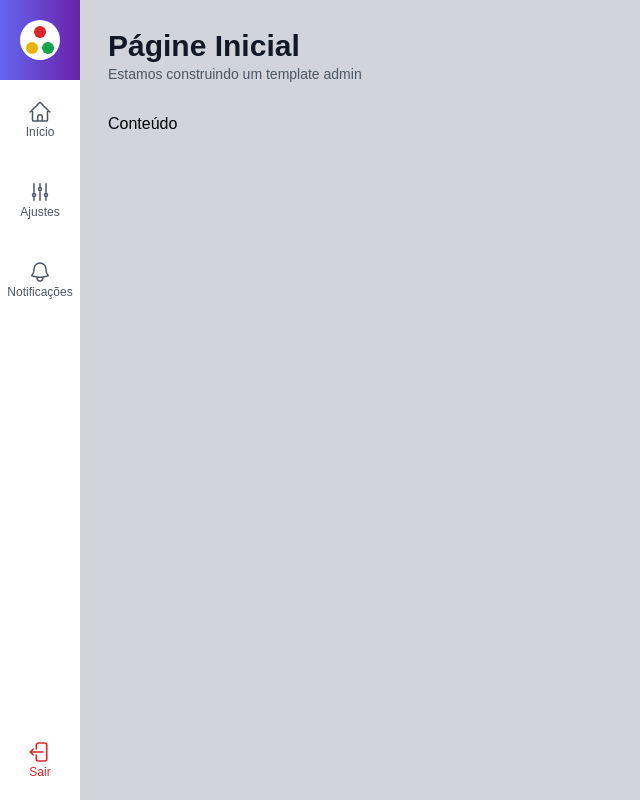
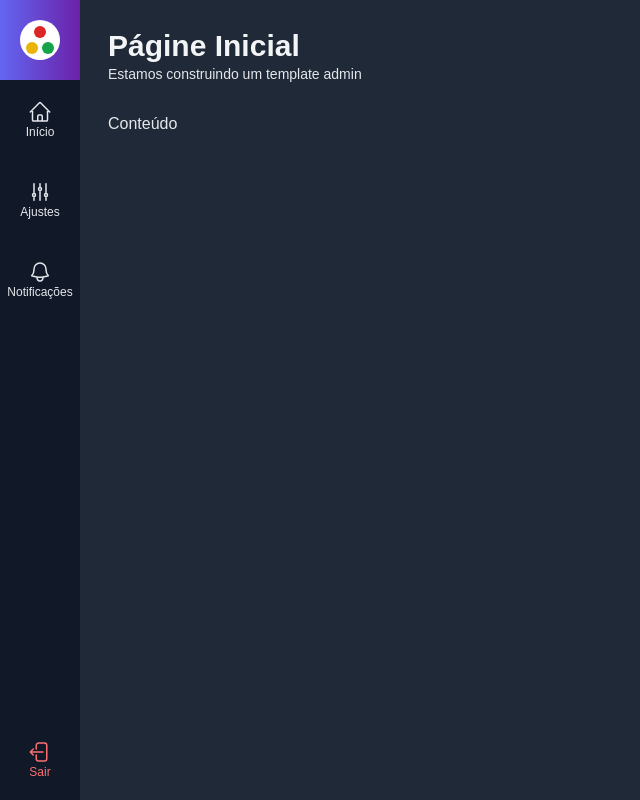
Before and after one commit to dauid64/admin_template, a Next.js app: page / in a window 1280 px wide. Shown: the whole page, without its empty margins (0-640 px from the left). Built offline with nearby package versions, Linux system fonts and the light colour scheme.

Commit message:
add: esquema de cores

```diff
--- a/src/components/template/Content.tsx
+++ b/src/components/template/Content.tsx
@@ -5,7 +5,7 @@
 export default function Content(props: ContentProps) {
     return(
         <div className={`
-            flex flex-col mt-7
+            flex flex-col mt-7 dark:text-gray-200
         `}>
             {props.children}
         </div>
--- a/src/components/template/Layout.tsx
+++ b/src/components/template/Layout.tsx
@@ -10,7 +10,7 @@
 
 export default function Layout(props: LayoutProps) {
     return(
-        <div className="flex h-screen w-screen">
+        <div className="dark flex h-screen w-screen">
             <SideMenu/>
             <div className="flex flex-col w-full p-7 bg-gray-300 dark:bg-gray-800">
                 <Header title={props.title} subtitle={props.subtitle}/>
--- a/src/components/template/MenuItem.tsx
+++ b/src/components/template/MenuItem.tsx
@@ -11,7 +11,12 @@
 export default function MenuItem(props: MenuItemProps) {
     function renderizarConteudo() {
         return (
-            <div className={`flex flex-col justify-center items-center h-20 w-20 text-gray-600 ${props.className}`}>
+            <div className={`
+            flex flex-col
+            justify-center items-center
+            h-20 w-20
+          dark:text-gray-200 ${props.className}
+            `}>
                 {props.icon}
                 <span className="text-xs font-ligh">
                     {props.text}
@@ -20,7 +25,7 @@
         )
     }
     return (
-        <li onClick={props.onClick} className="hover:bg-gray-100 cursor-pointer">
+        <li onClick={props.onClick} className="hover:bg-gray-100 cursor-pointer dark:hover:bg-gray-800">
             {
                 props.url ? (
                     <Link href={props.url}>
--- a/src/components/template/SideMenu.tsx
+++ b/src/components/template/SideMenu.tsx
@@ -4,7 +4,7 @@
 
 export default function SideMenu() {
     return (
-        <aside className="flex flex-col">
+        <aside className="flex flex-col bg-gray-200 text-gray-700  dark:bg-gray-900 ">
             <div className={`
                 flex flex-col items-center justify-center
                 bg-gradient-to-r from-indigo-500 to-purple-800
@@ -20,7 +20,7 @@
             <ul>
                 <MenuItem text="Sair" icon={LogoutIcon}
                     onClick={() => console.log('logout')}
-                    className="text-red-600 hover:bg-red-400 hover:text-white"
+                    className="text-red-600 dark:text-red-400 hover:bg-red-400 dark:hover:text-white hover:text-white"
                 />
             </ul>
         </aside>
--- a/src/components/template/Title.tsx
+++ b/src/components/template/Title.tsx
@@ -7,12 +7,12 @@
     return(
         <div>
             <h1 className={`
-                font-black text-3xl text-gray-900
+                font-black text-3xl text-gray-900 dark:text-gray-100
             `}>
                 {props.title}
             </h1>
             <h2 className={`
-                font-light text-sm text-gray-600
+                font-light text-sm text-gray-600 dark:text-gray-200
             `}>
                 {props.subtitle}
             </h2>
```
